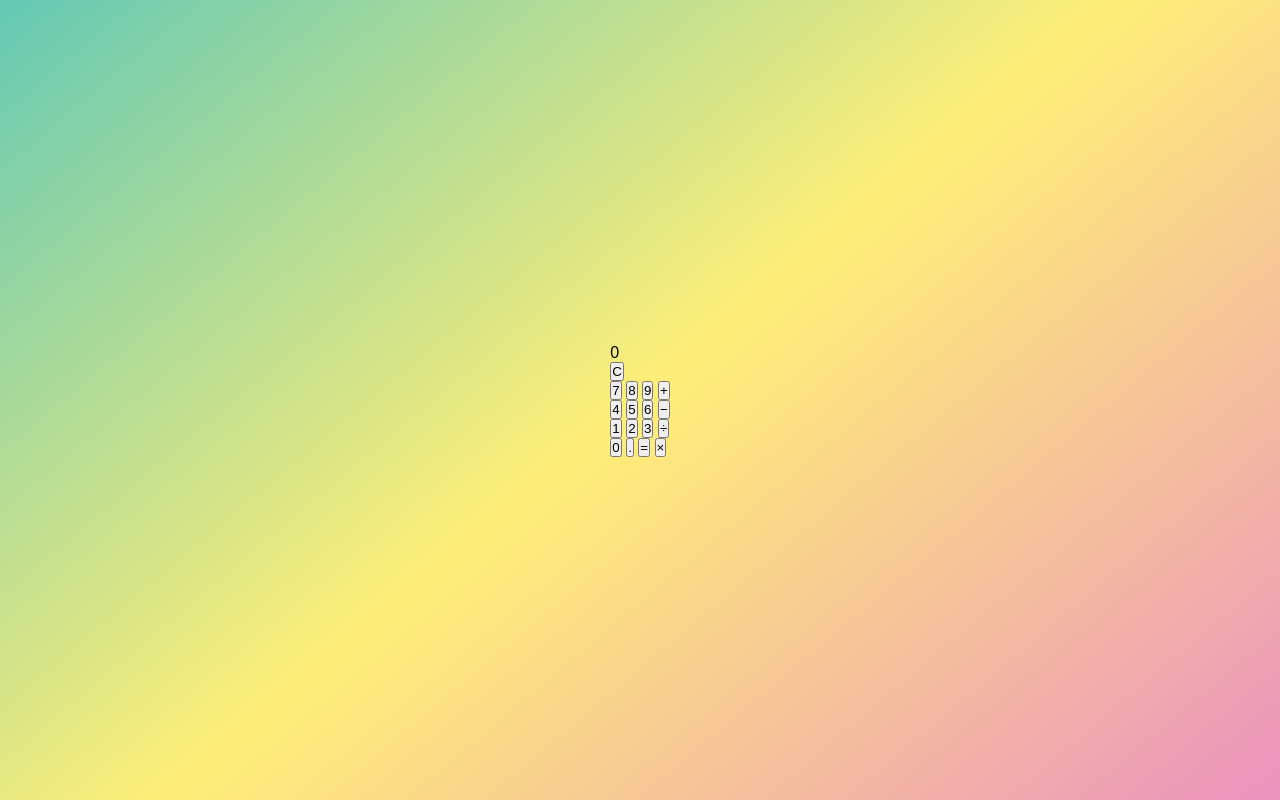
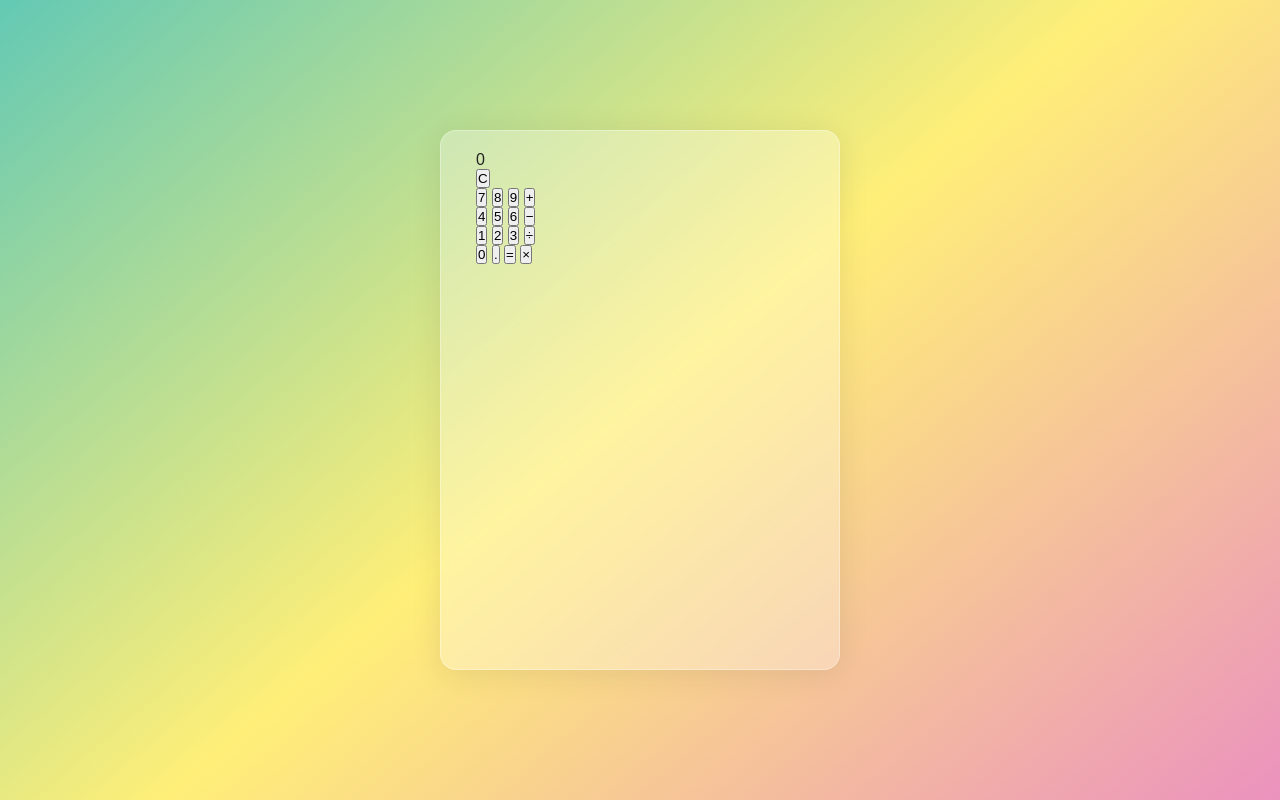
Before and after one commit to Bawantha1234/Calculator-Html-css-js, a plain HTML site: page index.html in a window 1280 px wide. Drawn offline with Linux system fonts and the light colour scheme.

Commit message:
wrapper css

```diff
--- a/style.css
+++ b/style.css
@@ -20,5 +20,18 @@ body{
     justify-content: center;
 }
 .wrapper{
-
+    backdrop-filter: blur(5.5px);
+    -webkit-backdrop-filter: blur(5.5px);
+    background: rgba(255,255,255,0.75);
+    border: 1px solid rgba(255,255,255,0.01);
+    border-radius: 16px;
+    box-shadow: 0 4px 30px rgba(35,35,35,0.1);
+    color: #232323;
+    backdrop-filter: blur(4px);
+    -webkit-backdrop-filter: blur(4px);
+    background: rgba(255,255,255,0.30);
+    border: 1px solid rgba(255,255,255,0.34);
+    flex-basis: 400px;
+    height: 540px;
+    padding: 20px 35px;
 }
```
